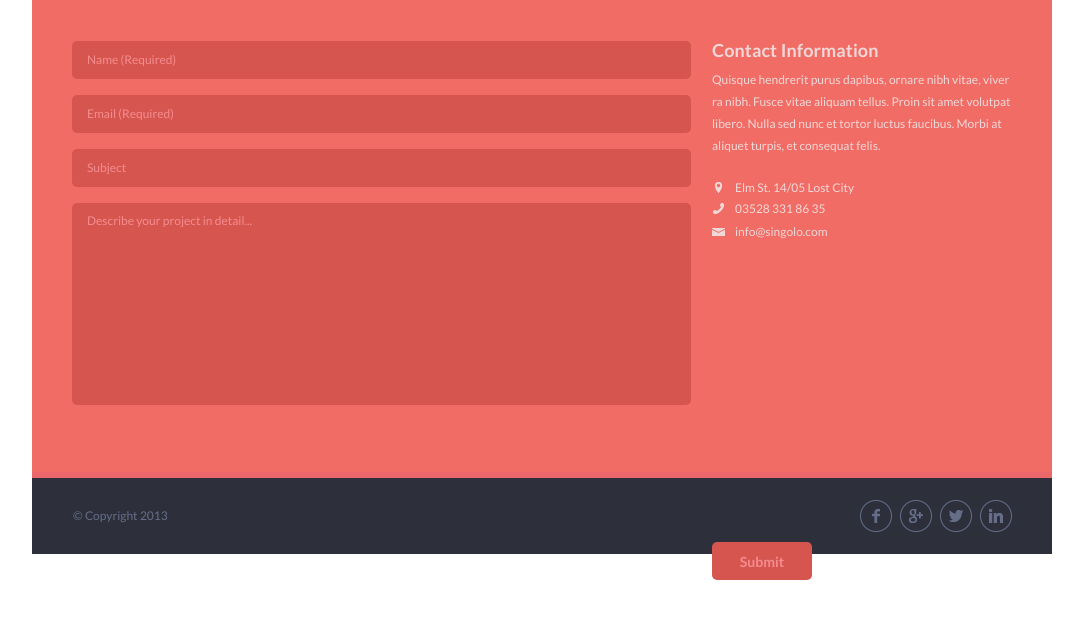
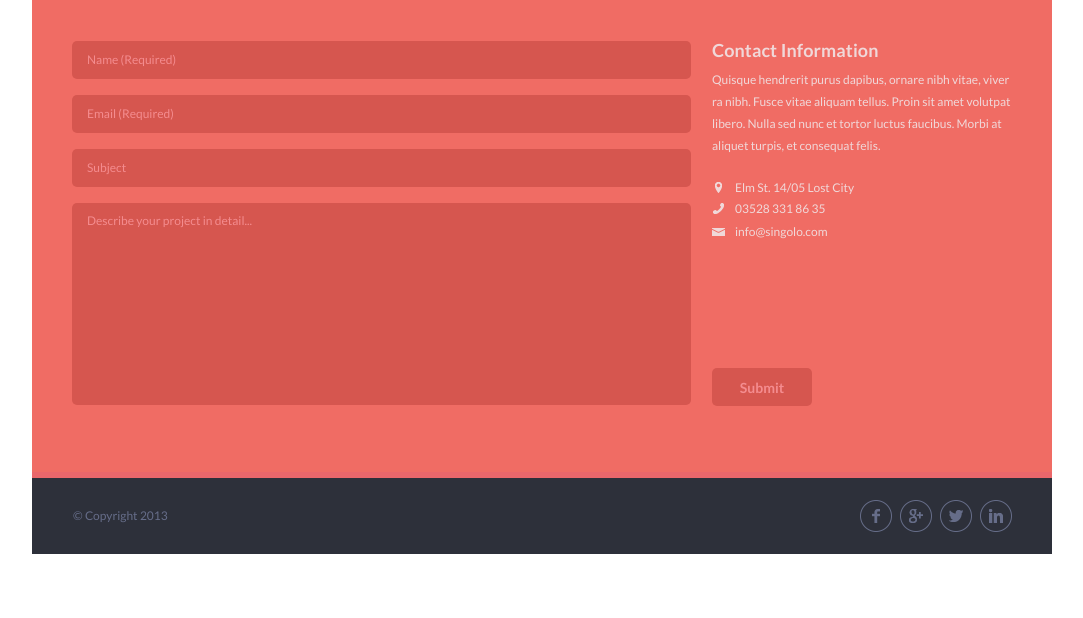
Before and after one commit to shebekocom/singolo, a plain HTML site: page singolo3.html in a window 1280 px wide. Shown: the part 176-794 px from the top of the page, without its empty margins (98-1181 px from the left). Drawn offline with Linux system fonts and the light colour scheme.

Commit message:
rafactor: update position button

```diff
--- a/singolo3.css
+++ b/singolo3.css
@@ -237,6 +237,7 @@
 
 .contact-form__info {
   width: 300px;
+  position: relative;
 }
 
 .footer__copyright {
@@ -256,7 +257,7 @@
 
 .button_submit {
   position: absolute;
-  bottom: 44px;
+  bottom: 19px;
   border: 0;
   border-radius: 5px;
   height: 38px;
```
